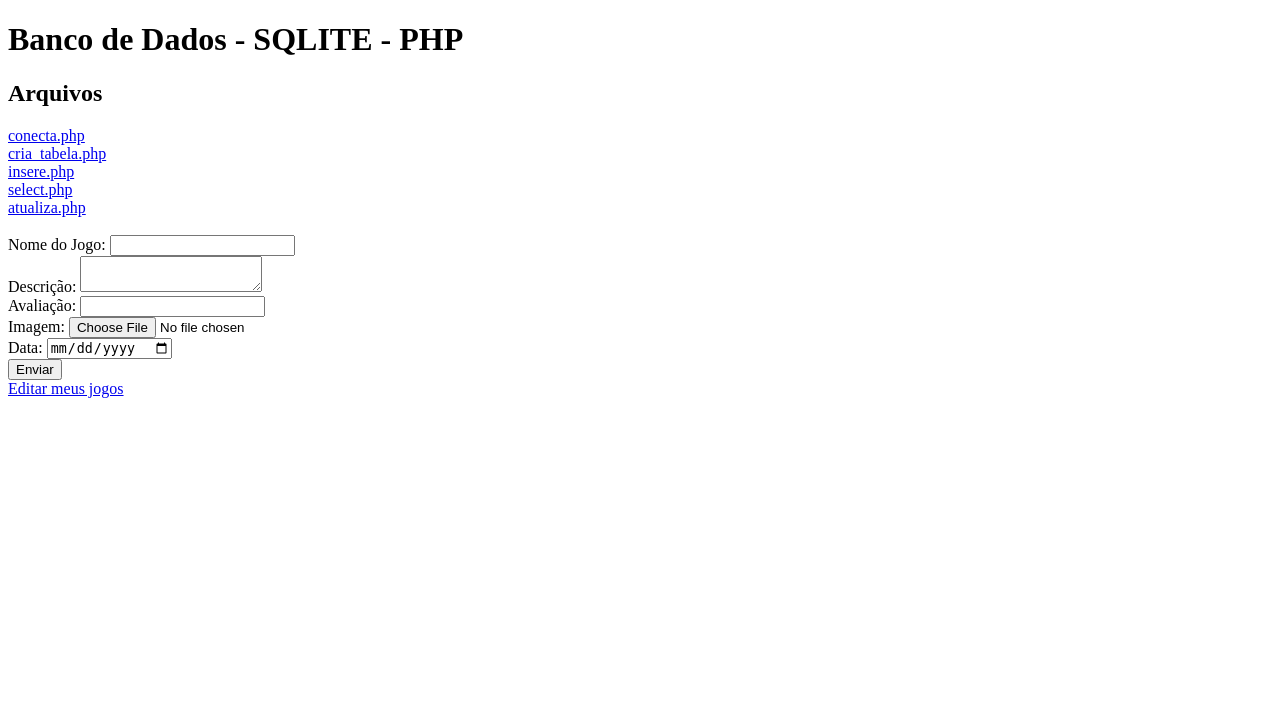
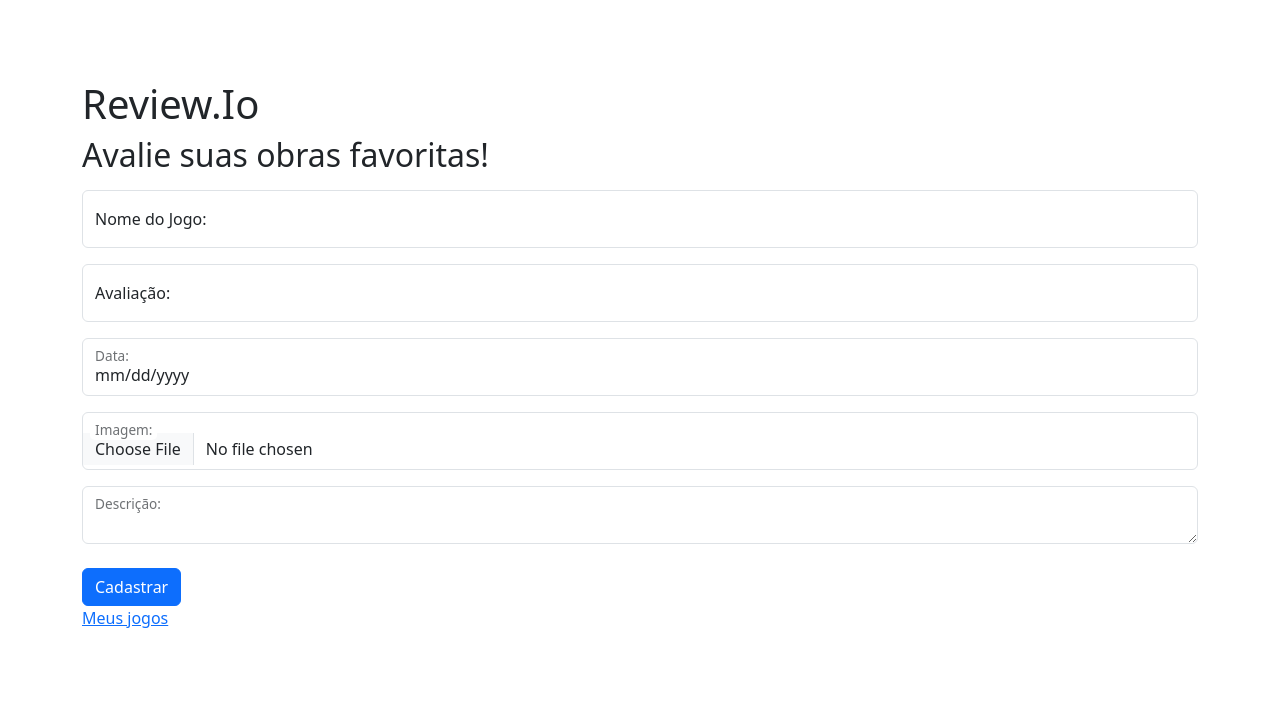
Before and after one commit to Lucas-Alves1/projetoReviewIo, a PHP site: page / in a window 1280 px wide. Shown: the top 709 px of the page. Run offline with PHP 8.4, Linux system fonts and the light colour scheme.

Commit message:
new: sass config & styling v1

```diff
--- /dev/null
+++ b/css/style.css
@@ -0,0 +1,14 @@
+html {
+  color-scheme: dark;
+}
+
+body {
+  margin: 0;
+  height: 100%;
+}
+
+.main {
+  padding: 80px 20px;
+}
+
+/*# sourceMappingURL=style.css.map */
--- a/edit.php
+++ b/edit.php
@@ -22,3 +22,7 @@ $stmt = null;
 $pdo = null;
 
 ?>
+
+<button class="btn btn-primary">
+    <a href="index.php">Voltar</a>
+</button>
--- a/index.php
+++ b/index.php
@@ -1,38 +1,47 @@
 <!DOCTYPE html>
 <html>
 <head>
+    <meta charset="utf-8">
+    <meta name="viewport" content="width=device-width, initial-scale=1">
+
+    <link href="https://cdn.jsdelivr.net/npm/bootstrap@5.3.3/dist/css/bootstrap.min.css" rel="stylesheet" integrity="sha384-QWTKZyjpPEjISv5WaRU9OFeRpok6YctnYmDr5pNlyT2bRjXh0JMhjY6hW+ALEwIH" crossorigin="anonymous">
+    <script defer src="https://cdn.jsdelivr.net/npm/bootstrap@5.3.3/dist/js/bootstrap.bundle.min.js" integrity="sha384-YvpcrYf0tY3lHB60NNkmXc5s9fDVZLESaAA55NDzOxhy9GkcIdslK1eN7N6jIeHz" crossorigin="anonymous"></script>
+
     <title>Review.Io - Avalie seus jogos, séries e filmes favoritos</title>
+    <link rel="stylesheet" href="css/style.css">
 </head>
 <body>
-    <h1>Banco de Dados - SQLITE - PHP</h1>
-    <h2>Arquivos</h2>
-    <a href='conecta.php'>conecta.php</a><br>
-    <a href='cria_tabela.php'>cria_tabela.php</a><br>
-    <a href='insere.php'>insere.php</a><br>
-    <a href='select.php'>select.php</a><br>
-    <a href='atualiza.php'>atualiza.php</a><br>
+    <main class="main">
+        <div class="container">
+            <h1>Review.Io</h1>
+            <h2>Avalie suas obras favoritas!</h2>
 
-    <br>
+            <form action="processa_upload.php" method="post" enctype="multipart/form-data">
+                <div class="form-floating mt-3">
+                    <input class="form-control" type="text" name="name" id="name" placeholder="nome do jogo" required>
+                    <label class="form-label" for="name">Nome do Jogo:</label>
+                </div>
+                <div class="form-floating mt-3">
+                    <input class="form-control" type="number" name="aval" id="aval" placeholder="?/100" required>
+                    <label class="form-label" for="aval">Avaliação:</label>
+                </div>
+                <div class="form-floating mt-3">
+                    <input class="form-control" type="date" name="data" id="data" placeholder="data">
+                    <label class="form-label" for="data">Data:</label>
+                </div>
+                <div class="form-floating mt-3">
+                    <input class="form-control" type="file" name="img" id="img" placeholder="Selecione a imagem" required>
+                    <label class="form-label" for="img">Imagem:</label>
+                </div>
+                <div class="form-floating mt-3">
+                    <textarea class="form-control" name="desc" id="desc"></textarea>
+                    <label class="form-label" for="desc" placeholder="Deixe sua avaliação">Descrição:</label>
+                </div>
+                <button type="submit" class="btn btn-primary mt-4">Cadastrar</button>
+            </form>
 
-    <form action="processa_upload.php" method="post" enctype="multipart/form-data">
-        <label for="name">Nome do Jogo:</label>
-        <input type="text" name="name" id="name" required><br>
-
-        <label for="desc">Descrição:</label>
-        <textarea name="desc" id="desc"></textarea><br>
-
-        <label for="aval">Avaliação:</label>
-        <input type="number" name="aval" id="aval" required><br>
-
-        <label for="img">Imagem:</label>
-        <input type="file" name="img" id="img" required><br>
-
-        <label for="data">Data:</label>
-        <input type="date" name="data" id="data"><br>
-
-        <input type="submit" value="Enviar">
-    </form>
-
-    <a href="edit.php">Editar meus jogos</a>
+            <a href="edit.php" class="mt-3">Meus jogos</a>
+        </div>
+    </main>
 </body>
 </html>
--- /dev/null
+++ b/scss/style.scss
@@ -0,0 +1,10 @@
+html {
+  color-scheme: dark;
+}
+body {
+  margin: 0;
+  height: 100%;
+}
+.main {
+  padding: 80px 20px;
+}
```
Also changed, not shown: package.json (added, +16 -0 lines), package-lock.json (added), 2 other files.
